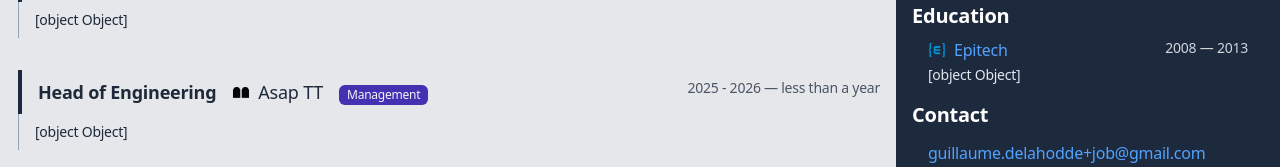
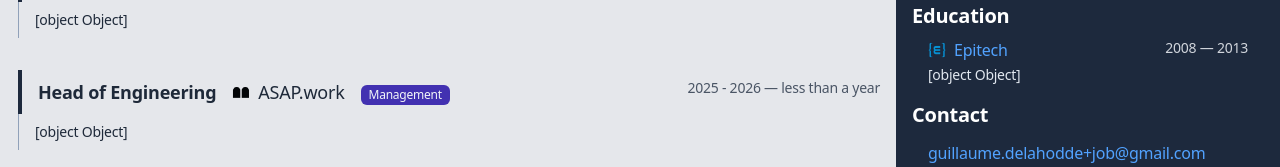
Before and after one commit to Pampattitude/curriculum-vitae, a Preact app: page / in a window 1280 px wide. Shown: the part 202-369 px from the top of the page. Built offline with nearby package versions, Linux system fonts and the light colour scheme.

Commit message:
"ASAP TT" -> "asap.work

```diff
--- a/src/assets/content/experiences/asap/data.ts
+++ b/src/assets/content/experiences/asap/data.ts
@@ -5,7 +5,7 @@
 export const data: ExperienceProps = {
   position: "Head of Engineering",
   positionType: "management",
-  company: "Asap TT",
+  company: "ASAP.work",
   companyUrl: "https://www.asap.work/",
   companyLogo,
   dates: {
```
